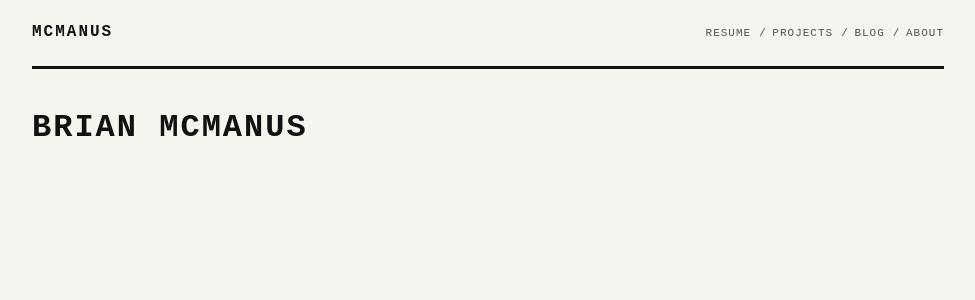
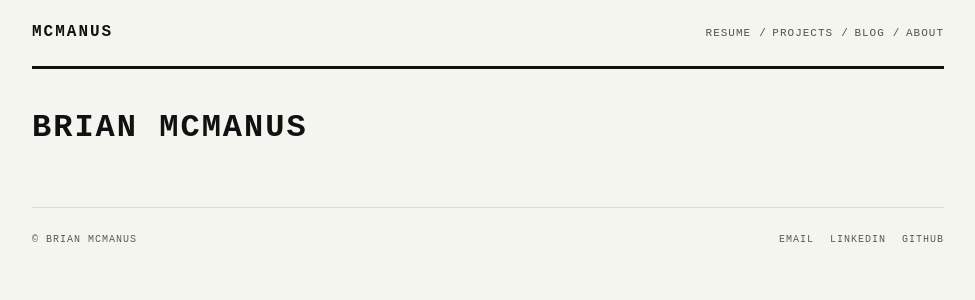
Before and after one commit to Beerspitnight/portfolio-site, a Next.js app: page / in a window 1280 px wide. Shown: the top 300 px of the page, without its empty margins (152-1127 px from the left). Built offline with nearby package versions, Linux system fonts and the light colour scheme.

Commit message:
feat: add footer with contact links

```diff
--- a/app/layout.tsx
+++ b/app/layout.tsx
@@ -1,5 +1,6 @@
 import type { Metadata } from 'next';
 import Nav from '@/components/Nav';
+import Footer from '@/components/Footer';
 import '@/styles/globals.css';
 
 export const metadata: Metadata = {
@@ -18,6 +19,7 @@ export default function RootLayout({
       <body>
         <Nav />
         <main>{children}</main>
+        <Footer />
       </body>
     </html>
   );
--- /dev/null
+++ b/components/Footer.module.css
@@ -0,0 +1,35 @@
+.footer {
+  border-top: 1px solid var(--color-border);
+  padding: 24px 0;
+  margin-top: 60px;
+  display: flex;
+  justify-content: space-between;
+  align-items: baseline;
+  font-family: var(--font-mono);
+  font-size: 10px;
+  text-transform: uppercase;
+  letter-spacing: 1px;
+  color: var(--color-text-tertiary);
+}
+
+.links {
+  display: flex;
+  gap: 16px;
+}
+
+.link {
+  color: var(--color-text-tertiary);
+  text-decoration: none;
+}
+
+.link:hover {
+  color: var(--color-accent);
+  text-decoration: underline;
+}
+
+@media (max-width: 768px) {
+  .footer {
+    flex-direction: column;
+    gap: 8px;
+  }
+}
--- /dev/null
+++ b/components/Footer.tsx
@@ -0,0 +1,33 @@
+import styles from './Footer.module.css';
+
+export default function Footer() {
+  return (
+    <footer className={styles.footer}>
+      <span>&copy; Brian McManus</span>
+      <div className={styles.links}>
+        <a
+          href="mailto:Hello.Mac4488@gmail.com"
+          className={styles.link}
+        >
+          Email
+        </a>
+        <a
+          href="https://linkedin.com/in/brianmcmanus"
+          className={styles.link}
+          target="_blank"
+          rel="noopener noreferrer"
+        >
+          LinkedIn
+        </a>
+        <a
+          href="https://github.com/brianmcmanus"
+          className={styles.link}
+          target="_blank"
+          rel="noopener noreferrer"
+        >
+          GitHub
+        </a>
+      </div>
+    </footer>
+  );
+}
```
